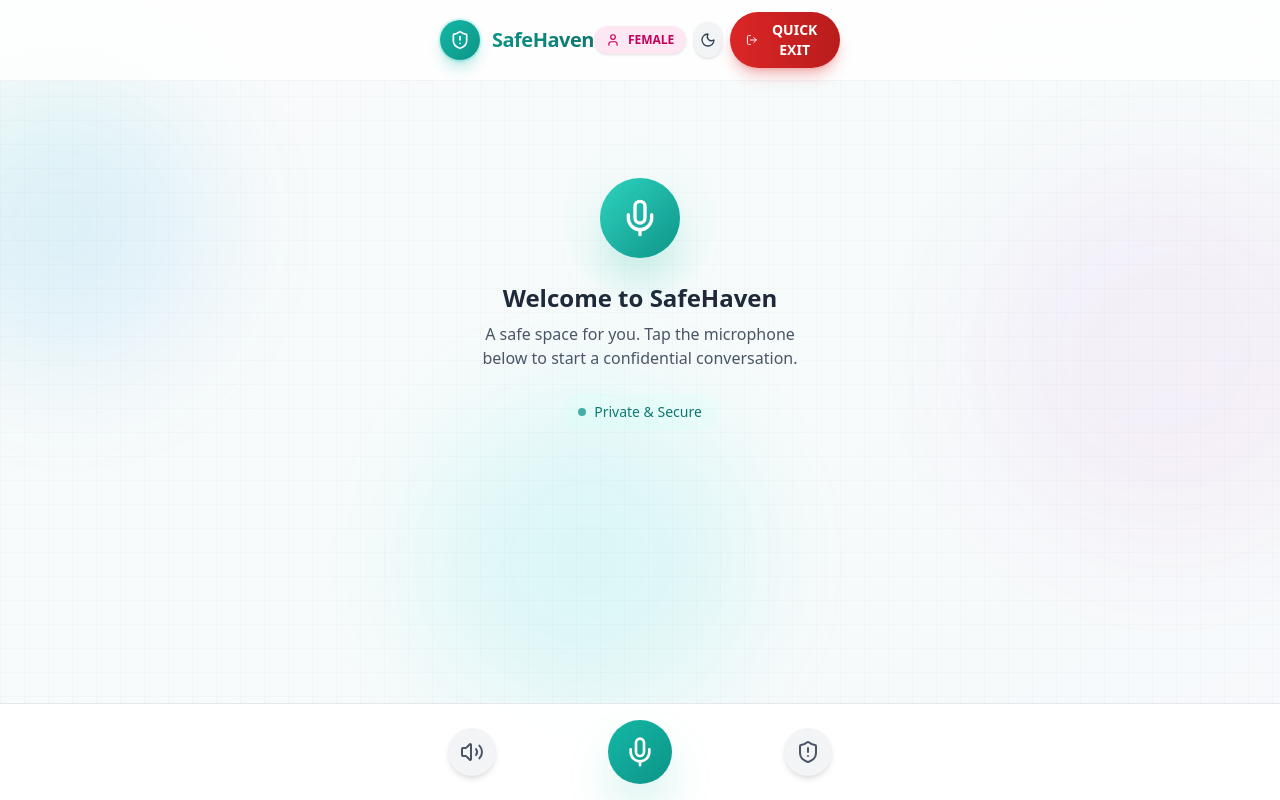
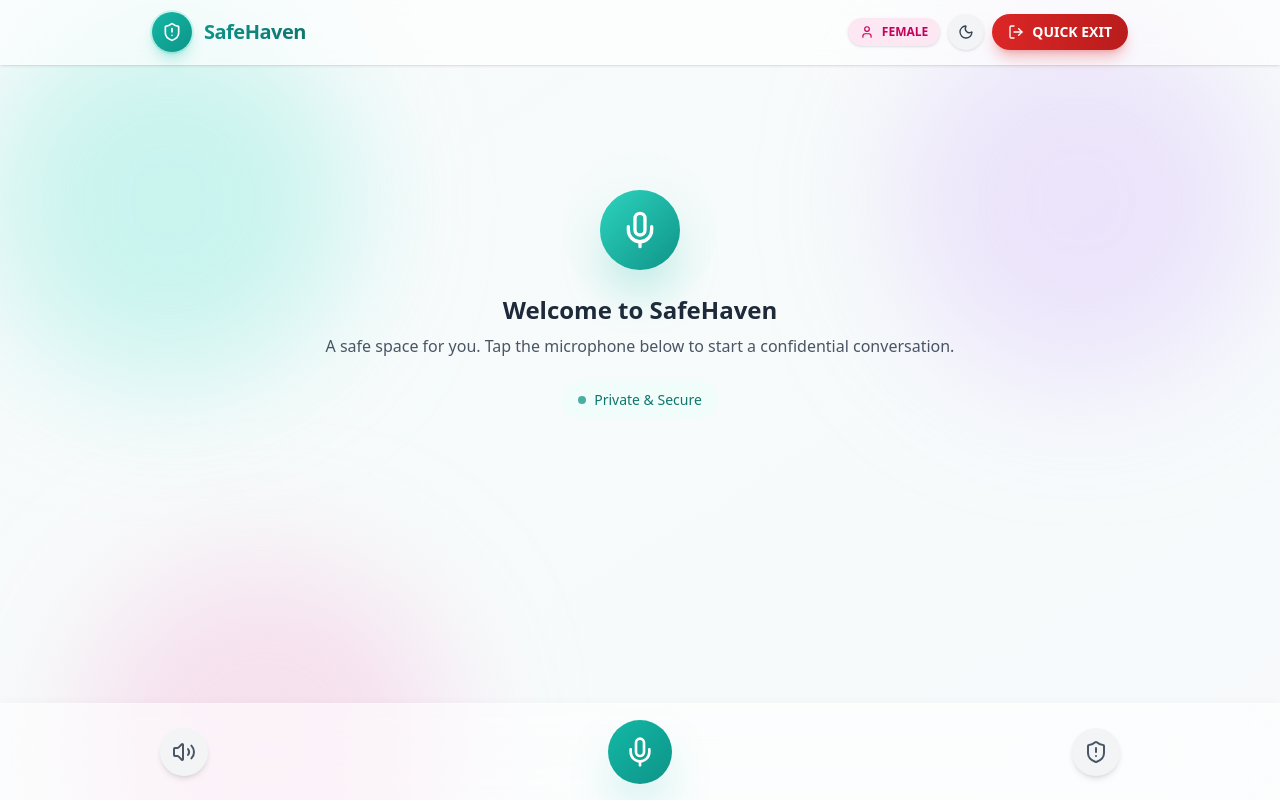
Before and after one commit to hezronokwach/safe-haven, a Next.js app: page / in a window 1280 px wide. Built offline with nearby package versions, Linux system fonts and the light colour scheme.

Commit message:
feat: Add initial SafeHaven project structure, comprehensive development guides, and core Gemini/ElevenLabs API routes.

```diff
--- a/app/globals.css
+++ b/app/globals.css
@@ -96,3 +96,54 @@ body {
 .animate-fade-in {
   animation: fade-in 0.3s ease-out forwards;
 }
+
+@keyframes blob-bounce {
+  0% {
+    transform: translate(0px, 0px) scale(1);
+  }
+
+  33% {
+    transform: translate(30px, -50px) scale(1.1);
+  }
+
+  66% {
+    transform: translate(-20px, 20px) scale(0.9);
+  }
+
+  100% {
+    transform: translate(0px, 0px) scale(1);
+  }
+}
+
+.animate-blob {
+  animation: blob-bounce 7s infinite;
+}
+
+@keyframes float {
+
+  0%,
+  100% {
+    transform: translateY(0);
+  }
+
+  50% {
+    transform: translateY(-10px);
+  }
+}
+
+.animate-float {
+  animation: float 3s ease-in-out infinite;
+}
+
+/* Glassmorphism Utilities */
+.glass-panel {
+  background: rgba(255, 255, 255, 0.7);
+  backdrop-filter: blur(12px);
+  -webkit-backdrop-filter: blur(12px);
+  border: 1px solid rgba(255, 255, 255, 0.3);
+}
+
+.dark .glass-panel {
+  background: rgba(17, 24, 39, 0.7);
+  border: 1px solid rgba(255, 255, 255, 0.05);
+}
--- a/app/page.tsx
+++ b/app/page.tsx
@@ -272,19 +272,16 @@ export default function Home() {
   return (
     <main className="relative flex min-h-screen flex-col items-center overflow-hidden bg-gradient-to-br from-gray-50 via-teal-50/30 to-blue-50/20 transition-colors duration-500 dark:from-gray-900 dark:via-teal-950/20 dark:to-blue-950/10">
       {/* Animated Background Elements */}
+      {/* Organic Aurora Background */}
       <div className="pointer-events-none absolute inset-0 overflow-hidden">
-        {/* Floating gradient orbs */}
-        <div className="absolute -left-20 top-20 h-72 w-72 animate-pulse rounded-full bg-gradient-to-br from-teal-400/20 to-blue-400/20 blur-3xl"></div>
-        <div className="absolute -right-20 top-40 h-96 w-96 animate-pulse rounded-full bg-gradient-to-br from-purple-400/10 to-pink-400/10 blur-3xl [animation-delay:1s]"></div>
-        <div className="absolute bottom-20 left-1/3 h-80 w-80 animate-pulse rounded-full bg-gradient-to-br from-cyan-400/15 to-teal-400/15 blur-3xl [animation-delay:2s]"></div>
-
-        {/* Subtle grid pattern */}
-        <div className="absolute inset-0 bg-[linear-gradient(to_right,#80808008_1px,transparent_1px),linear-gradient(to_bottom,#80808008_1px,transparent_1px)] bg-[size:24px_24px]"></div>
+        <div className="absolute -left-4 top-0 h-96 w-96 animate-blob rounded-full bg-teal-300 opacity-30 blur-3xl filter transition-opacity duration-500 dark:bg-teal-600 dark:opacity-20 mix-blend-multiply dark:mix-blend-normal"></div>
+        <div className="absolute right-0 top-0 h-96 w-96 animate-blob rounded-full bg-purple-300 opacity-30 blur-3xl filter transition-opacity duration-500 [animation-delay:2s] dark:bg-purple-600 dark:opacity-20 mix-blend-multiply dark:mix-blend-normal"></div>
+        <div className="absolute -bottom-32 left-20 h-96 w-96 animate-blob rounded-full bg-pink-300 opacity-30 blur-3xl filter transition-opacity duration-500 [animation-delay:4s] dark:bg-pink-600 dark:opacity-20 mix-blend-multiply dark:mix-blend-normal"></div>
       </div>
 
       {/* Header with Panic Button and Theme Toggle */}
-      <header className="fixed top-0 z-50 w-full border-b border-gray-200/50 bg-white/80 backdrop-blur-md transition-colors duration-300 dark:border-gray-700/50 dark:bg-gray-800/80">
-        <div className="mx-auto flex max-w-md items-center justify-between px-4 py-3 sm:px-6">
+      <header className="fixed top-0 z-50 w-full border-b border-white/20 bg-white/60 backdrop-blur-2xl transition-all duration-500 dark:border-white/10 dark:bg-gray-900/60 shadow-sm hover:bg-white/70 dark:hover:bg-gray-900/70">
+        <div className="mx-auto flex max-w-md items-center justify-between px-4 py-3 sm:px-6 lg:max-w-5xl">
           <div className="flex items-center gap-3">
             <div className="flex h-10 w-10 items-center justify-center rounded-full bg-gradient-to-br from-teal-500 to-teal-600 shadow-lg shadow-teal-500/30 ring-2 ring-teal-400/20">
               <ShieldAlert className="h-5 w-5 text-white" />
@@ -337,8 +334,8 @@ export default function Home() {
       </header>
 
       {/* Chat Display Area */}
-      <div className="mt-20 mb-32 w-full max-w-md flex-1 overflow-y-auto px-4 py-6 sm:px-6">
-        <div className="space-y-4">
+      <div className="mt-20 mb-32 w-full max-w-md flex-1 overflow-y-auto px-4 py-6 sm:px-6 lg:max-w-4xl lg:px-8">
+        <div className="space-y-4 lg:space-y-8">
           {error && (
             <div className="rounded-lg bg-red-50 p-4 text-sm text-red-800 dark:bg-red-900/30 dark:text-red-200 animate-fade-in">
               <div className="flex items-center gap-2">
@@ -384,9 +381,9 @@ export default function Home() {
                 }`}
             >
               <div
-                className={`max-w-[85%] rounded-2xl px-4 py-3 shadow-md transition-all duration-300 sm:max-w-[75%] ${msg.role === "user"
-                  ? "rounded-br-sm bg-gradient-to-br from-teal-500 to-teal-600 text-white shadow-teal-500/20"
-                  : "rounded-bl-sm bg-white text-gray-800 shadow-gray-200/50 dark:bg-gray-800 dark:text-gray-100 dark:shadow-gray-900/50"
+                className={`max-w-[85%] rounded-2xl px-5 py-3.5 shadow-md transition-all duration-300 sm:max-w-[75%] ${msg.role === "user"
+                  ? "rounded-br-sm bg-gradient-to-br from-teal-500 to-teal-600 text-white shadow-lg shadow-teal-500/20 border border-teal-400/20"
+                  : "rounded-bl-sm glass-panel text-gray-800 dark:text-gray-100 shadow-sm"
                   }`}
               >
                 <p className="text-base leading-relaxed">{msg.text}</p>
@@ -409,7 +406,7 @@ export default function Home() {
           {/* Thinking State */}
           {isLoading && (
             <div className="flex animate-fade-in justify-start">
-              <div className="max-w-[85%] rounded-2xl rounded-bl-sm bg-white px-4 py-3 shadow-md transition-colors duration-300 dark:bg-gray-800 sm:max-w-[75%]">
+              <div className="max-w-[85%] rounded-2xl rounded-bl-sm glass-panel px-5 py-4 shadow-sm transition-colors duration-300 sm:max-w-[75%]">
                 <div className="flex items-center gap-2">
                   <div className="flex gap-1">
                     <div className="h-2 w-2 animate-bounce rounded-full bg-teal-600 [animation-delay:-0.3s]"></div>
@@ -428,7 +425,7 @@ export default function Home() {
 
       {/* Emergency Helpline Button (Floating) */}
       {showHelpline && (
-        <div className="fixed bottom-24 right-6 z-[60] animate-bounce">
+        <div className="fixed bottom-24 right-6 z-[60] animate-float">
           <a
             href="tel:1195"
             className="flex items-center gap-2 rounded-full bg-red-600 px-6 py-4 font-bold text-white shadow-xl shadow-red-600/40 transition-transform hover:scale-105 active:scale-95"
@@ -442,8 +439,8 @@ export default function Home() {
 
 
       {/* Control Panel Footer */}
-      <footer className="fixed bottom-0 z-50 w-full border-t border-gray-200 bg-white/95 backdrop-blur-sm transition-colors duration-300 dark:border-gray-700 dark:bg-gray-800/95">
-        <div className="mx-auto flex max-w-md items-center justify-between px-6 py-4 sm:px-8">
+      <footer className="fixed bottom-0 z-50 w-full border-t border-white/20 bg-white/60 backdrop-blur-2xl transition-all duration-500 dark:border-white/10 dark:bg-gray-900/60 shadow-[0_-4px_6px_-1px_rgba(0,0,0,0.02)]">
+        <div className="mx-auto flex max-w-md items-center justify-between px-6 py-4 sm:px-8 lg:max-w-5xl">
           {/* Mute Toggle */}
           <button
             onClick={toggleMute}
```
